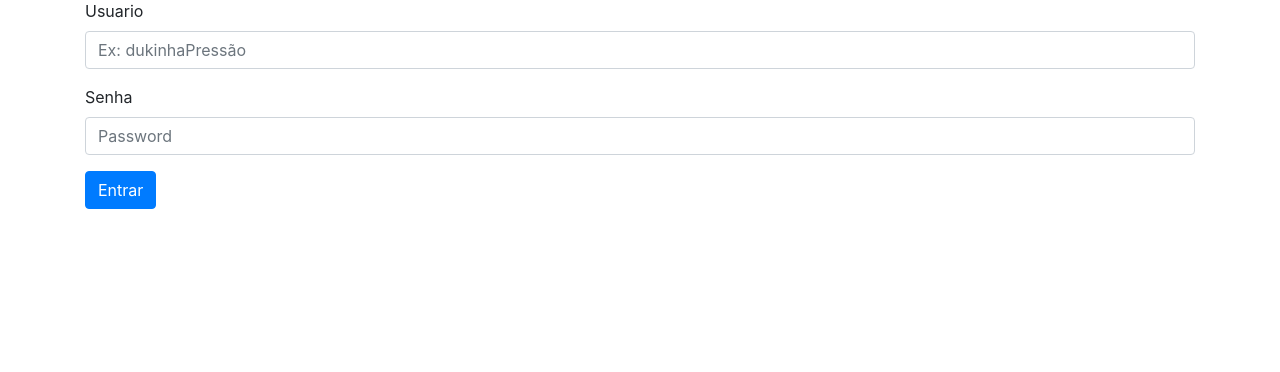
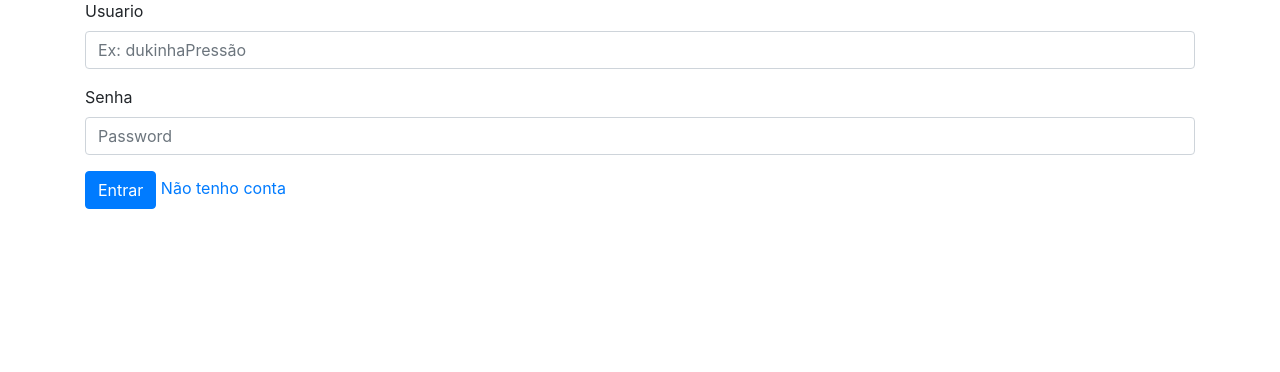
Before and after one commit to Vinicius02612/projeto_agenda, a Django app: page /accounts/ in a window 1280 px wide. Shown: the part 210-582 px from the top of the page. Run offline with Django 4.2, Linux system fonts and the light colour scheme; some libraries are stand-ins or nearby versions.

Commit message:
criando link para cadastro

```diff
--- a/accounts/templates/accounts/login.html
+++ b/accounts/templates/accounts/login.html
@@ -23,10 +23,12 @@
         <input type="password" class="form-control" name="senha" id="exampleInputPassword1" placeholder="Password">
       </div>
       <button type="submit" class="btn btn-primary">Entrar</button>
+
+      <a href="{% url 'cadastro' %}">Não tenho conta</a>
   </form>
 
 {% else %}
- <a href="{% url 'logout'%}">Sair</a>
+ <a class="ml-10" href="{% url 'logout'%}">Sair</a>
 
 {% endif %}
 {% endblock %}
--- a/accounts/urls.py
+++ b/accounts/urls.py
@@ -8,5 +8,4 @@ urlpatterns = [
     path('logout/', views.logout, name='logout'),
     path('cadastro', views.cadastro, name='cadastro'),
     path('dashboard/', views.dashboard, name='dashboard'),
-
 ]
--- a/agenda/urls.py
+++ b/agenda/urls.py
@@ -20,5 +20,4 @@ urlpatterns = [
     path('admin/', admin.site.urls),
     path('', include('contatos.urls')),
     path('accounts/', include('accounts.urls')),
-
 ]
--- a/contatos/templates/contatos/index.html
+++ b/contatos/templates/contatos/index.html
@@ -1,6 +1,7 @@
 {% extends 'base.html'%}
 {%block conteudo%}
     <h1 class="mt-5">Minha agenda</h1>
+
 
     <table class="table">
     <thead>
--- a/contatos/views.py
+++ b/contatos/views.py
@@ -30,7 +30,7 @@ def index(request):
 
 def ver_contato(request, id_contato):
     """
-        Metodo que pega um um contato da tabela contato pelo id
+        Metodo que pega  um contato da tabela contato pelo id
 
         Contato.objects.get(id = id_contato) pega apenas um dado, nesse caso o id da contato
     """
```
Also changed, not shown: db.sqlite3.
